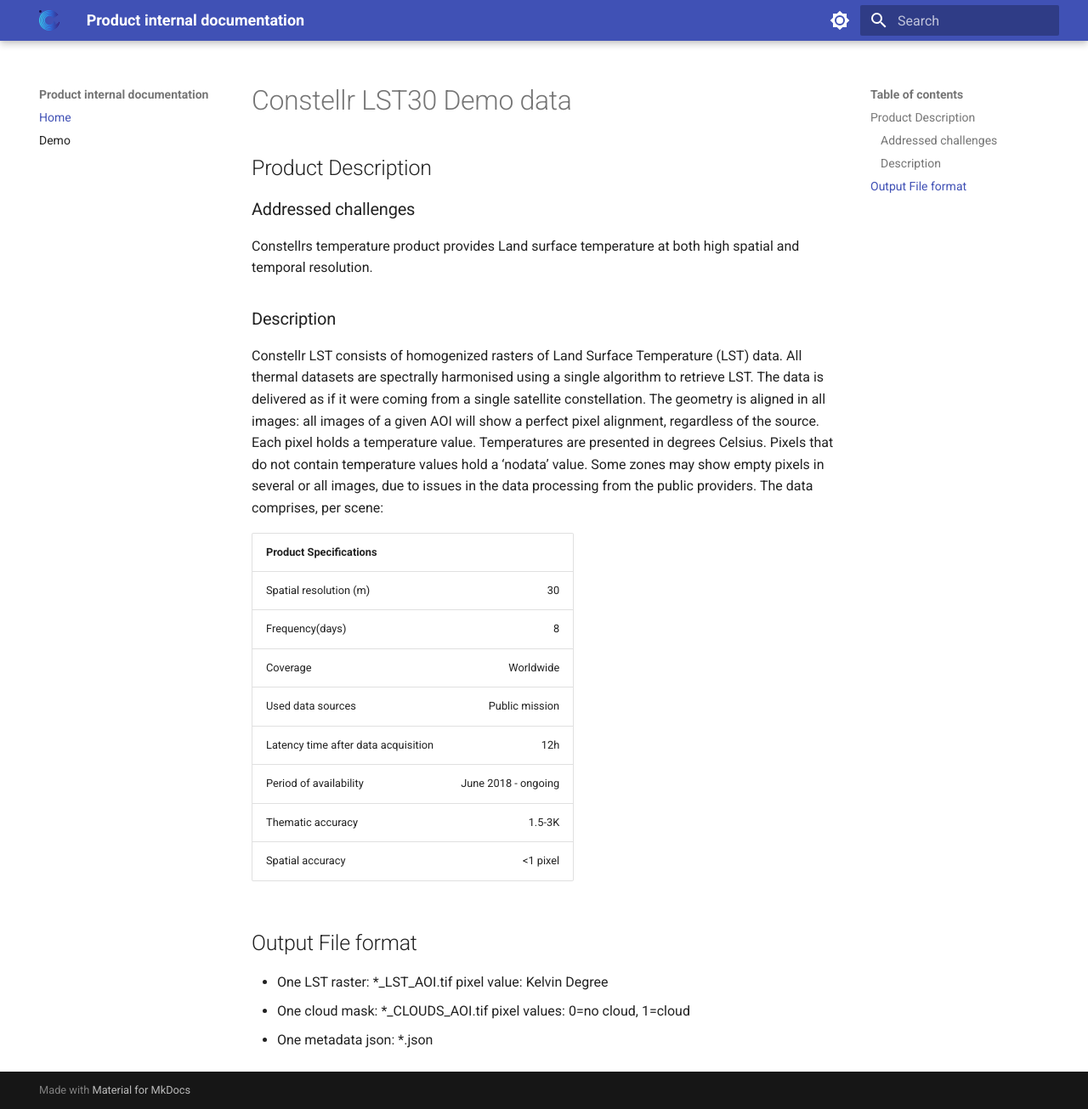
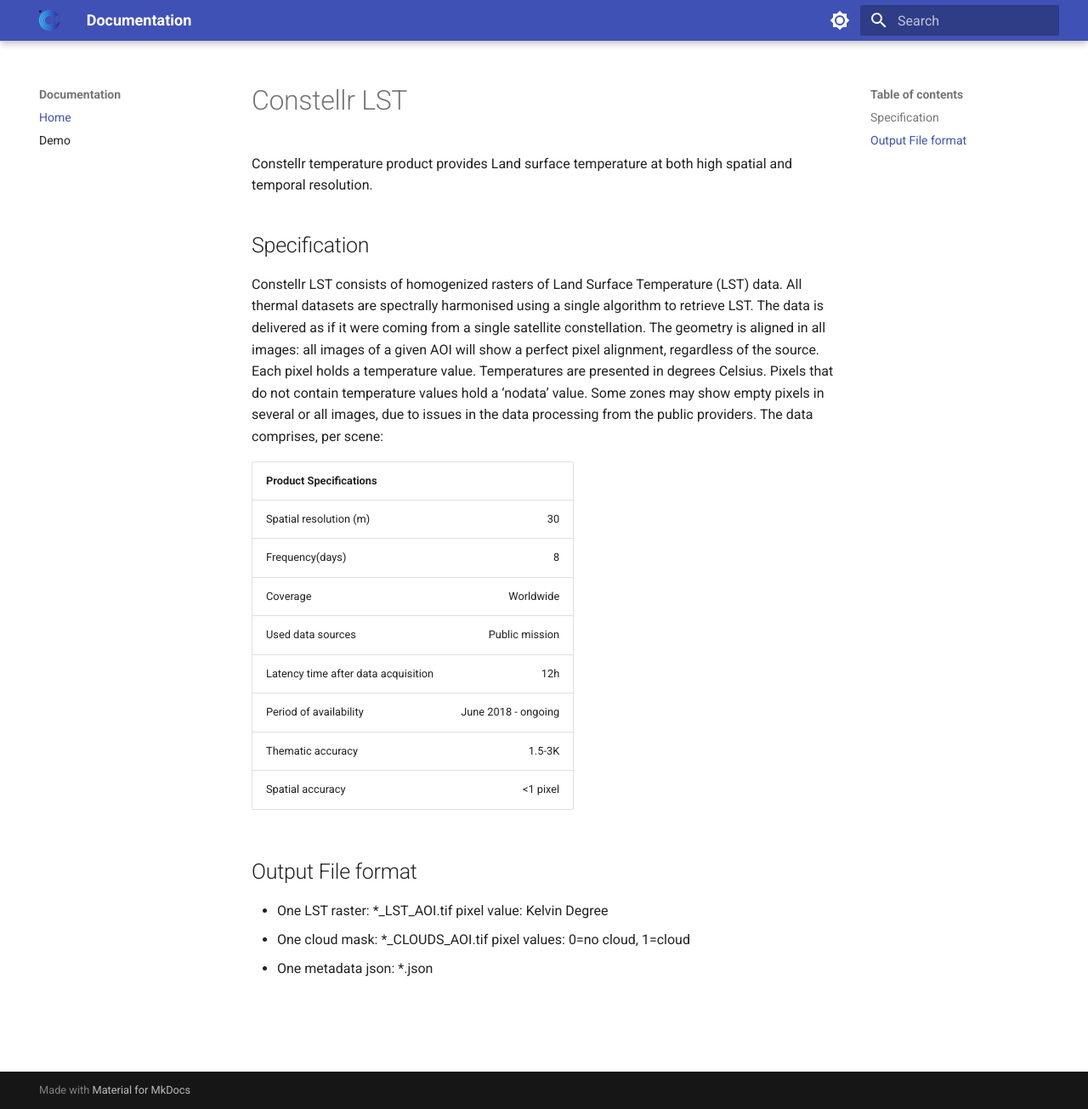
Before and after one commit to constellr/product-lst, an MkDocs documentation site: the page built from docs/index.md, in a window 1280 px wide and 1305 px high. Shown: the whole window at 85% size. Built offline with MkDocs 1.6.1 and Material for MkDocs 9.7.7, drawn with Linux system fonts in a browser that asks for light colours.

Commit message:
updating text

```diff
--- a/docs/index.md
+++ b/docs/index.md
@@ -1,11 +1,11 @@
-# Constellr LST30 Demo data
+# Constellr LST
 
-## Product Description
+Constellr temperature product provides Land surface temperature at both high spatial and temporal
+resolution.
 
-### Addressed challenges
-Constellrs temperature product provides Land surface temperature at both high spatial and temporal
-resolution.
-### Description
+
+## Specification
+
 Constellr LST consists of homogenized rasters of Land Surface Temperature (LST) data. All thermal
 datasets are spectrally harmonised using a single algorithm to retrieve LST.
 The data is delivered as if it were coming from a single satellite constellation.
@@ -15,8 +15,6 @@
 Pixels that do not contain temperature values hold a ‘nodata’ value. Some zones may show empty pixels in
 several or all images, due to issues in the data processing from the public providers. The data comprises,
 per scene:
-
-
 
 
 | Product Specifications                |                       |
--- a/mkdocs.yml
+++ b/mkdocs.yml
@@ -1,7 +1,7 @@
 # WARNING: mkdocs doesn't work with gh-pages activated
 # Just don't activate github page then 'mkdocs gh-deploy --clean'
 
-site_name: Product internal documentation
+site_name: Documentation
 site_url: https://github.com/constellr/product-lst
 edit_uri: https://github.com/constellr/product-lst/tree/main/docs/
 nav:
@@ -11,6 +11,7 @@
 
 theme:
   name: material
+  favicon: assets/logo-constellr-dark-icon.svg
   logo: assets/logo-constellr-dark-icon.svg
   features:
     #- navigation.tabs
```
